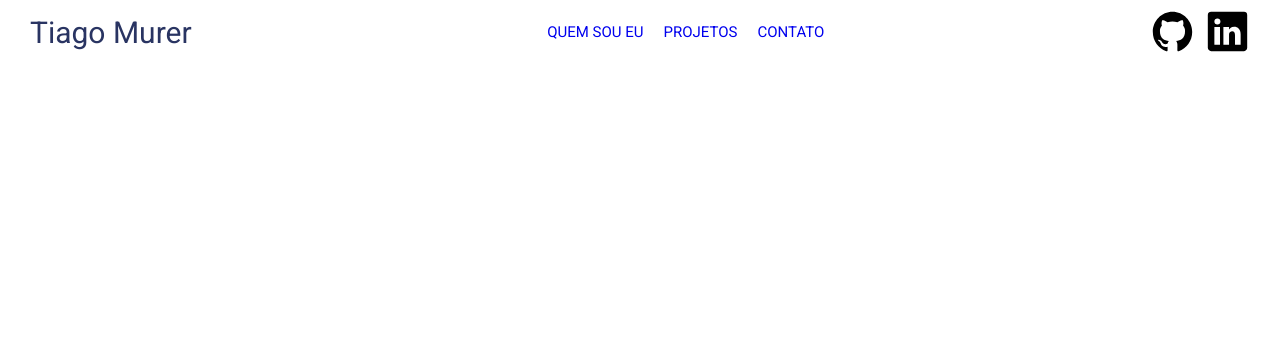
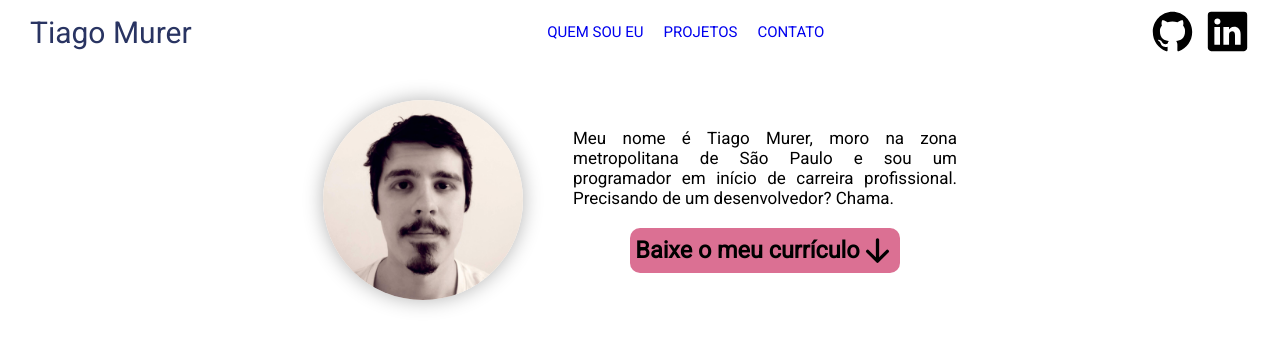
Before and after one commit to tsmurer/tsmurer.github.io, a Gatsby site: page / in a window 1280 px wide. Built offline with nearby package versions, Linux system fonts and the light colour scheme; Gatsby itself is replaced by a stand-in of ours.

Commit message:
apresentacao

```diff
--- a/gatsby-config.js
+++ b/gatsby-config.js
@@ -4,6 +4,7 @@ module.exports = {
     description: `Kick off your next, great Gatsby project with this default starter. This barebones starter ships with the main Gatsby configuration files you might need.`,
     author: `@gatsbyjs`,
   },
+  pathPrefix: "/tsmurer.github.io",
   plugins: [
     `gatsby-plugin-react-helmet`,
     `gatsby-plugin-sass`,
--- a/package.json
+++ b/package.json
@@ -21,6 +21,7 @@
     "gatsby-plugin-sharp": "^2.6.27",
     "gatsby-source-filesystem": "^2.3.24",
     "gatsby-transformer-sharp": "^2.5.13",
+    "gh-pages": "^3.1.0",
     "node-sass": "^4.14.1",
     "prop-types": "^15.7.2",
     "react": "^16.12.0",
@@ -37,6 +38,7 @@
   "license": "0BSD",
   "scripts": {
     "build": "gatsby build",
+    "deploy": "gatsby build --prefix-paths && gh-pages -d public",
     "develop": "gatsby develop",
     "format": "prettier --write \"**/*.{js,jsx,ts,tsx,json,md}\"",
     "start": "npm run develop",
--- a/src/components/layout.js
+++ b/src/components/layout.js
@@ -10,18 +10,16 @@ import PropTypes from "prop-types"
 
 //import NavigationWrapper from "./navigationWrapper"
 import Navbar from "./navbar"
+import Presentation from "./presentation"
 
 const Layout = ({ children }) => {
   return (
     <>
 
         <Navbar/>
+        <Presentation/>
         <main>{children}</main>
-        <footer>
-          © {new Date().getFullYear()}, Built with
-          {` `}
-          <a href="https://www.gatsbyjs.org">Gatsby</a>
-        </footer>
+
     </>
   )
 }
--- a/src/components/navbar.js
+++ b/src/components/navbar.js
@@ -18,7 +18,7 @@ class Navbar extends Component  {
     closeMenu() {
         this.closeRef.current.classList.add(`fadeOut`);
         //this.props.receivedRef.current.classList.add(`toView`);
-        console.log("closeMenu rodou");
+        console.log("openMenu rodou");
     }
 
     openMenu() {
@@ -30,7 +30,7 @@ class Navbar extends Component  {
 
         return(
             <div className="componentContainer">
-                <nav
+                {/* <nav
                     className="mobileMenu"
                     ref={this.closeRef}
                 >
@@ -64,7 +64,7 @@ class Navbar extends Component  {
                         <span>Projetos</span>
                         <span>Contato</span>
                     </div>
-                </nav>
+                </nav> */}
                 <nav className="navbar">
                     <div className="navbar__logo">
                         <h2>Tiago Murer</h2>
--- /dev/null
+++ b/src/components/presentation.js
@@ -0,0 +1,56 @@
+import React, { Component } from "react"
+//import { Link } from "gatsby"
+import selfie from "../images/bw1.jpg"
+
+
+
+
+class Presentation extends Component  {
+
+    constructor(props) {
+        super(props);
+        this.state = {}
+
+    };
+
+
+
+    render() {
+
+        return(
+            <div className="presentation-container">
+                <img src={selfie} alt="selfie" className="presentation-container__image"/>
+                <div className="presentation-container__info">
+                    <p className="presentation-container__info__text">
+                        Meu nome é Tiago Murer, moro na zona metropolitana de São Paulo e sou um programador em início de carreira profissional. Precisando de um desenvolvedor? Chama.
+                    </p>
+                    <div className="dl-btn">
+                        <h3 className="dl-btn__text">Baixe o meu currículo</h3>
+                        <svg
+                            xmlns='http://www.w3.org/2000/svg'
+                            width='35'
+                            height='35'
+                            viewBox='0 0 512 512'
+                            className="dl-btn__icon"
+                        >
+                            <title>ionicons-v5-a</title>
+                            <polyline
+                                points='112 268 256 412 400 268'
+                                style={{fill:'none', stroke:'#000', strokeLinecap:'round', strokeLinejoin:'round', strokeWidth:'48px'}}
+                            />
+                            <line
+                                x1='256'
+                                y1='392'
+                                x2='256'
+                                y2='100'
+                                style={{fill:'none', stroke:'#000', strokeLinecap:'round', strokeLinejoin:'round', strokeWidth:'48px'}}
+                            />
+                        </svg>
+                    </div>
+                </div>
+            </div>
+        )
+    }
+}
+
+export default Presentation
--- /dev/null
+++ b/src/styles/components/_presentation.scss
@@ -0,0 +1,76 @@
+.presentation-container {
+    width: 100%;
+
+    display: flex;
+    align-items: center;
+    justify-content: center;
+    justify-items: center;
+    gap: 5rem;
+
+    position: relative;
+    top:10rem;
+    right: 0;
+
+
+    &__image {
+        height: 20rem;
+        width: 20rem;
+        border-radius: 100%;
+        box-shadow: 0 0 20px rgba(0, 0, 0, 0.3);
+    }
+
+    &__info {
+
+        display: flex;
+        flex-direction: column;
+        align-items: center;
+        max-width: 50%;
+        gap: 2rem;
+
+        &__text {
+            //background-color: green;
+
+            font-size: 1.7rem;
+            text-align: justify;
+            text-justify: auto;
+        }
+
+    }
+
+    .dl-btn {
+        background-color: palevioletred;
+        display: flex;
+
+        font-size: 2rem;
+        padding: .5rem;
+
+        align-items: center;
+        border-radius: 10px;
+
+        cursor: pointer;
+
+    }
+
+
+}
+
+@media screen and (max-width: 748px) {
+    .presentation-container {
+        flex-direction: column;
+    }
+
+    .dl-btn {
+
+        &__icon {
+            height: 2rem !important;
+            width: 2rem !important;
+        }
+    }
+
+}
+
+@media screen and (min-width: 748.1px) {
+    .presentation-container__info {
+        max-width: 30%;
+    }
+}
--- a/src/styles/main.scss
+++ b/src/styles/main.scss
@@ -1,5 +1,6 @@
 @import "base/base";
 
+@import "components/presentation";
 @import "components/mobile-menu";
 @import "components/navbar";
 
```
Also changed, not shown: src/images/bw1.jpg (added), 1 other file.
